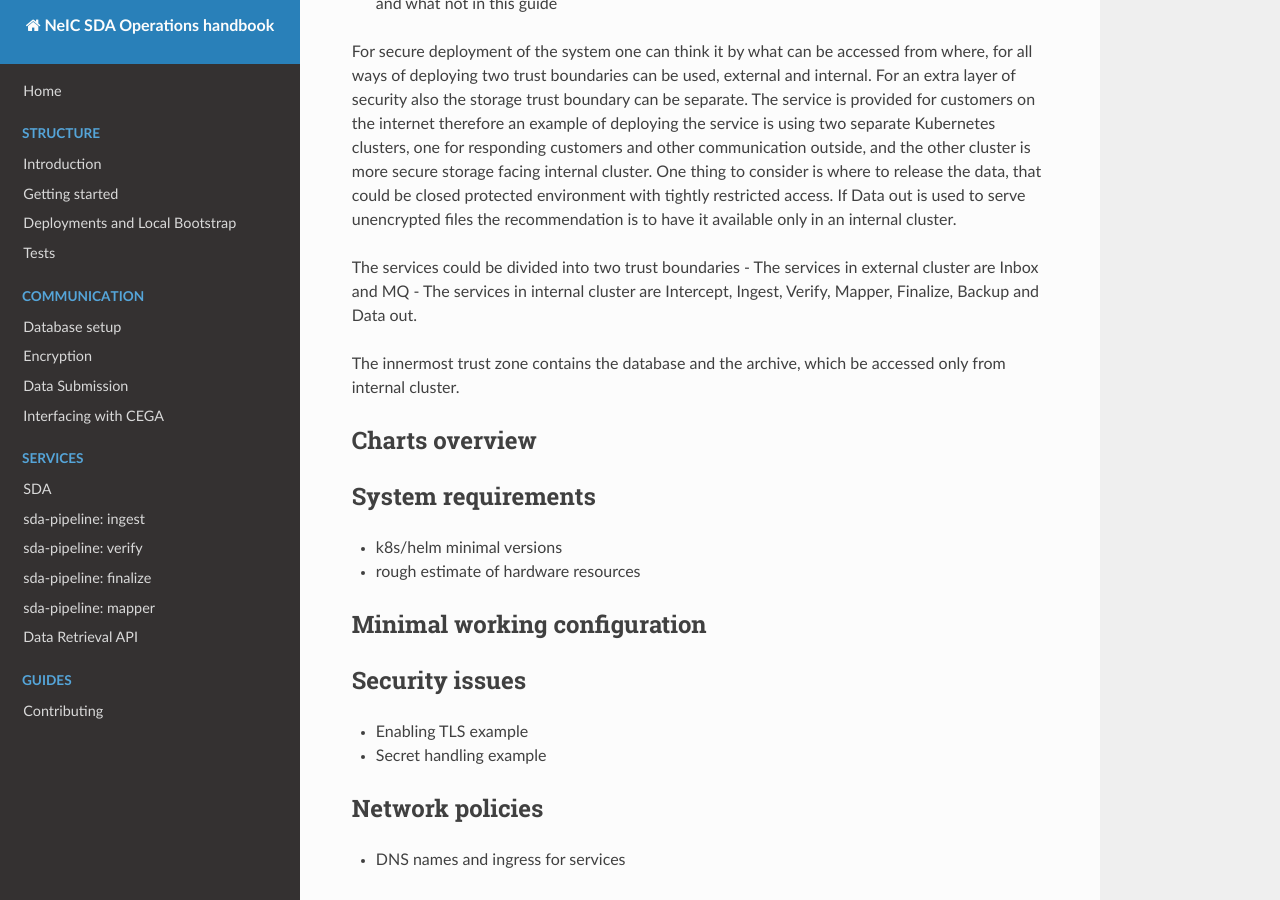
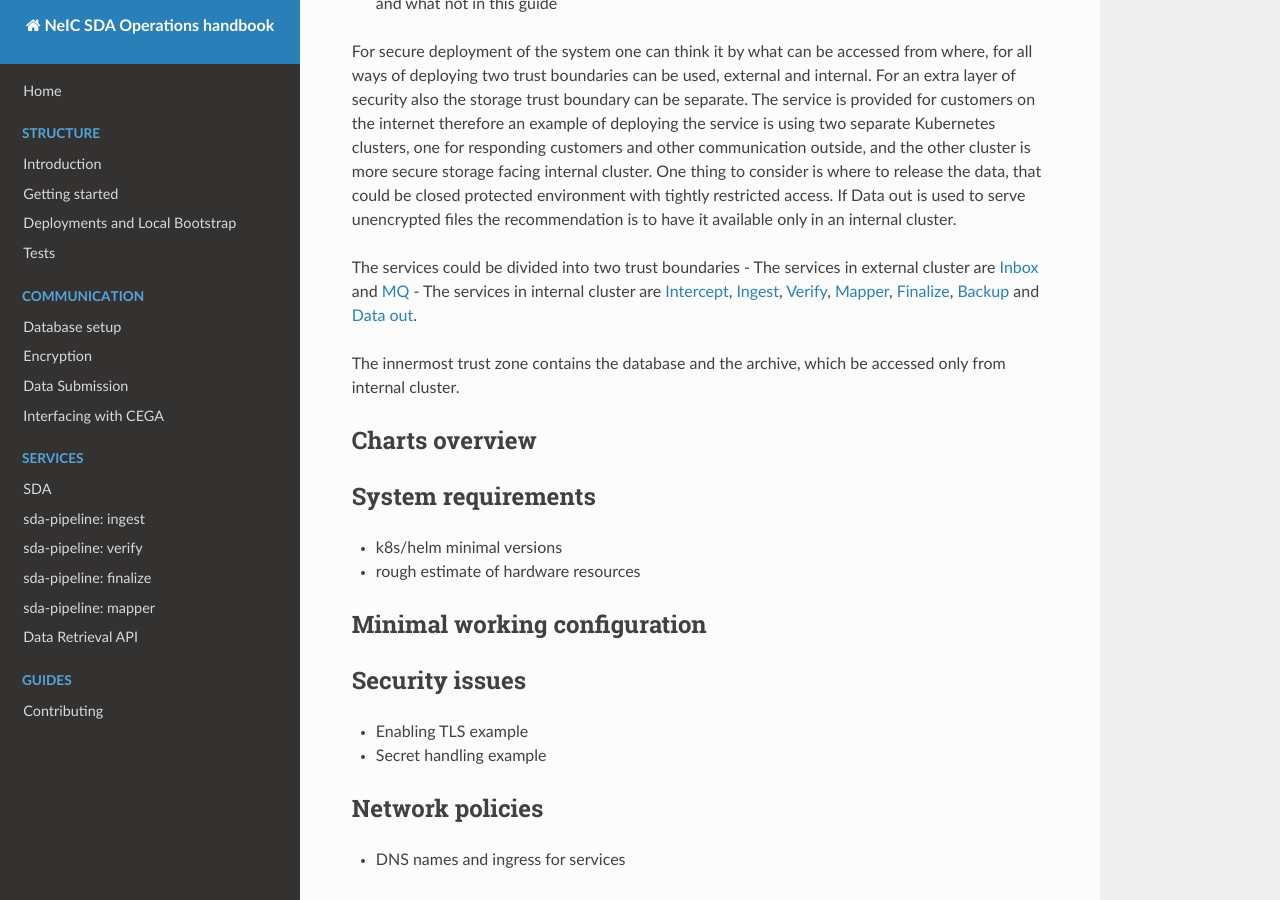
Before and after one commit to neicnordic/neic-sda, an MkDocs documentation site: the page built from docs/guides/deploy-k8s.md, in a window 1280 px wide and 900 px high, scrolled down 496 px. Built offline with MkDocs 1.6.1, drawn with Linux system fonts in a browser that asks for light colours; nearby versions of some CDN libraries; part of the change alters nothing that is shown.

```diff
--- a/docs/guides/deploy-k8s.md
+++ b/docs/guides/deploy-k8s.md
@@ -22,8 +22,8 @@ This guide explains how to deploy the Sensitive Data Archive (SDA) in kubernetes
 For secure deployment of the system one can think it by what can be accessed from where, for all ways of deploying two trust boundaries can be used, external and internal. For an extra layer of security also the storage trust boundary can be separate. The service is provided for customers on the internet therefore an example of deploying the service is using two separate Kubernetes clusters, one for responding customers and other communication outside, and the other cluster is more secure storage facing internal cluster. One thing to consider is where to release the data, that could be closed protected environment with tightly restricted access. If Data out is used to serve unencrypted files the recommendation is to have it available only in an internal cluster.
 
 The services could be divided into two trust boundaries
-- The services in external cluster are Inbox and MQ
-- The services in internal cluster are Intercept, Ingest, Verify, Mapper, Finalize, Backup and Data out.
+- The services in external cluster are [Inbox](/docs/submission.md#submission-inbox ) and [MQ](/docs/connection.md#local-message-broker)
+- The services in internal cluster are [Intercept](/docs/services/intercept.md), [Ingest](/docs/services/ingest.md), [Verify](/docs/services/verify.md), [Mapper](/docs/services/mapper.md), [Finalize](/docs/services/finalize.md), [Backup](/docs/services/backup.md) and [Data out](/docs/dataout.md).
 
 The innermost trust zone contains the database and the archive, which be accessed only from internal cluster.
 
```
